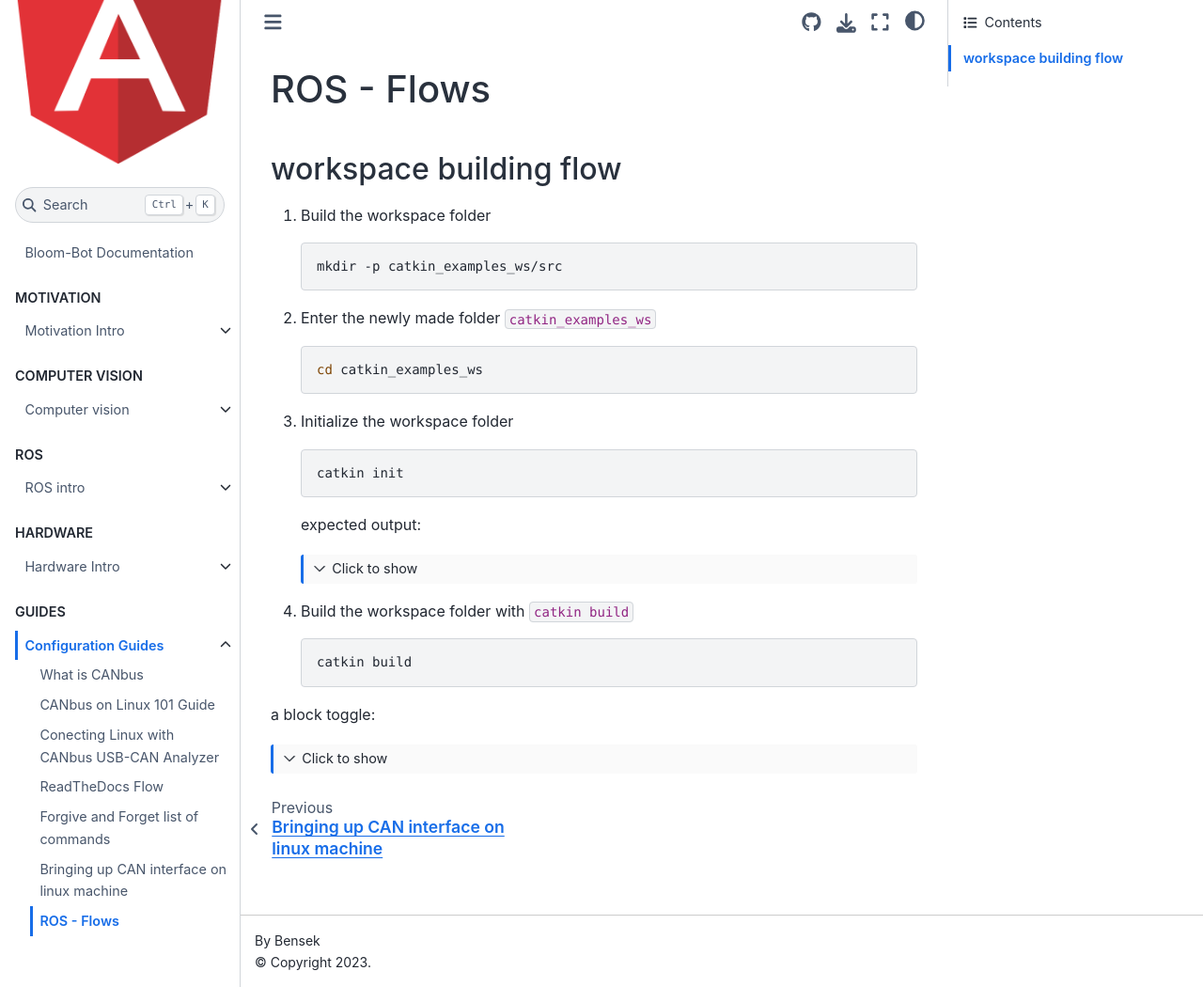
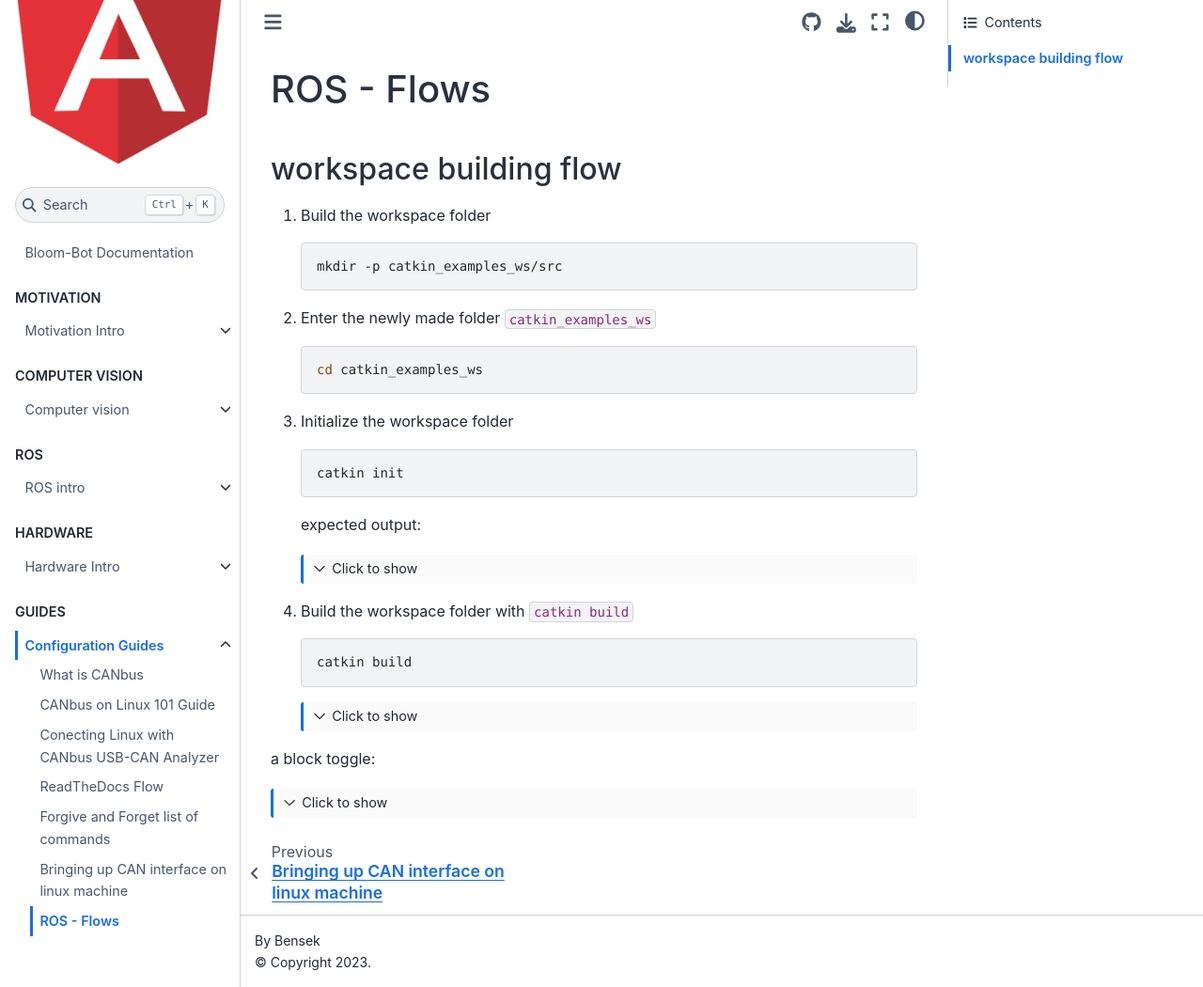
Before and after one commit to flippybit/bery-bot, a Jupyter Book: the page built from docs/guides/ros-flows-workspace.md, in a window 1280 px wide and 1050 px high. Shown: the whole window at 94% size. Built offline with Jupyter Book 1.0.4 settings and Sphinx 7.4.7 and the Sphinx Book theme 1.1.4, drawn with Linux system fonts in a browser that asks for light colours; pages that are not in the unit, such as notebooks, are missing from menus.

Commit message:
added new

````diff
--- a/docs/guides/ros-flows-workspace.md
+++ b/docs/guides/ros-flows-workspace.md
@@ -15,12 +15,16 @@
     ```
     expected output:
     ```{toggle}
-    ```{figure}..docs/imgs/real-berries.png
+    ```{figure} ../imgs/real-berries.png
     ```
 
 4.  Build the workspace folder with `catkin build`
     ```bash
     catkin build
+    ```
+    ```{toggle}
+    ```bash
+
     ```
 
 
````
